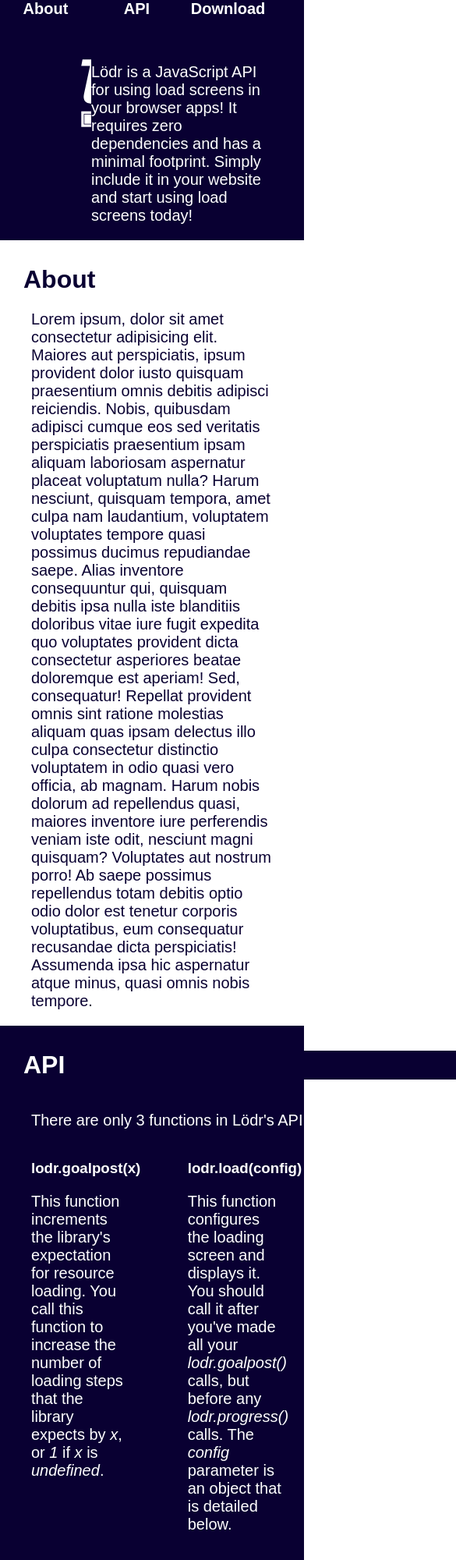
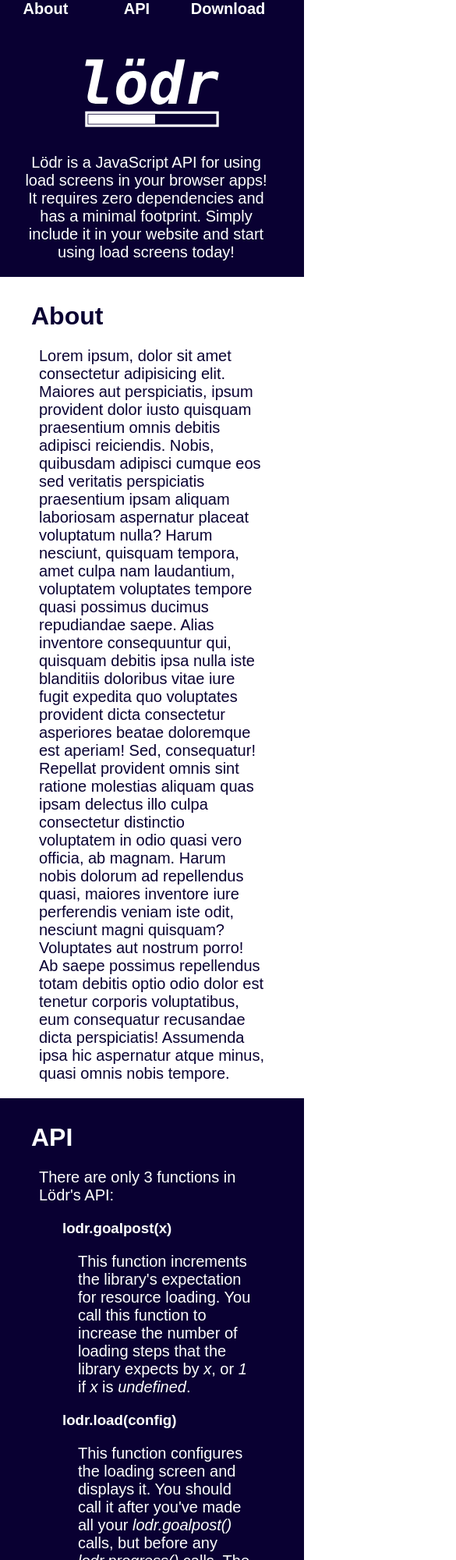
Before and after one commit to lugocorp/lodr, a plain HTML site: page index.html in a window 390 px wide. Shown: the top 2000 px of the page at 78% size, 585 px wide, since content can reach past the window. Drawn offline with Linux system fonts and the light colour scheme.

Commit message:
Media Queries Updated

```diff
--- a/css/style.css
+++ b/css/style.css
@@ -56,6 +56,23 @@
   color: var(--white);
 }
 
+@media only screen and (max-width: 750px) {
+  .navigation > .left-side,
+  .navigation > .right-side {
+    text-align: center;
+  }
+  .navigation {
+    grid-template-columns: 100%;
+  }
+  .navigation .left-side img {
+    text-align: center;
+    padding-right: 90px;
+  }
+  .navigation .right-side p {
+    padding-left: 25px;
+  }
+}
+
 /* ABOUT SECTION  */
 
 .about {
@@ -73,6 +90,13 @@
   font-size: 20px;
   padding-left: 40px;
   padding-right: 40px;
+}
+
+@media only screen and (max-width: 750px) {
+  .about {
+    padding-right: 10px;
+    padding-left: 10px;
+  }
 }
 
 /* API SECTION  */
@@ -99,7 +123,7 @@
 
 .api-data {
   display: grid;
-  grid-template-columns: 30% 30% 30%;
+  grid-template-columns: 29% 29% 29%;
 }
 
 .api-data .data p {
@@ -112,7 +136,7 @@
 
 .api-data .data h3 {
   color: var(--white);
-  padding-left: 40px;
+  padding-left: 60px;
   padding-right: 40px;
 }
 
@@ -127,6 +151,23 @@
   font-size: 20px;
   padding-left: 40px;
   padding-right: 40px;
+}
+
+.api-data .data .data-head {
+  padding-left: 80px;
+}
+
+@media only screen and (max-width: 750px) {
+  .api {
+    padding-right: 10px;
+    padding-left: 10px;
+    display: block;
+  }
+  .api-data {
+    padding-right: 10px;
+    padding-left: 10px;
+    display: block;
+  }
 }
 
 /* DOWNLOAD SECTION  */
@@ -158,6 +199,18 @@
   text-align: center;
 }
 
+@media only screen and (max-width: 750px) {
+  .download-source {
+    display: block;
+  }
+  .download-source .download-info .download-img {
+    text-align: center;
+  }
+  .download-source .download-info img {
+    text-align: center;
+  }
+}
+
 /* Footer */
 .footer {
   background-color: var(--dark-blue);
--- a/index.html
+++ b/index.html
@@ -61,14 +61,14 @@
       <div class="api-data">
         <div class="data">
           <h3>lodr.goalpost(x)</h3>
-          <p>
+          <p class="data-head">
             This function increments the library's expectation for resource loading.
             You call this function to increase the number of loading steps that the library expects by <i>x</i>, or <i>1</i> if <i>x</i> is <i>undefined</i>.
           </p>
         </div>
         <div class="data">
           <h3>lodr.load(config)</h3>
-          <p>
+          <p  class="data-head">
             This function configures the loading screen and displays it.
             You should call it after you've made all your <i>lodr.goalpost()</i> calls, but before any <i>lodr.progress()</i> calls.
             The <i>config</i> parameter is an object that is detailed below.
@@ -76,7 +76,7 @@
         </div>
         <div class="data">
           <h3>lodr.progress(x)</h3>
-          <p>
+          <p  class="data-head">
             This function increments the number of loaded resources in the library.
             You call it to tell the load screen how far along your progress is.
             The number of loaded steps gets incremented by <i>x</i>, or <i>1</i> if <i>x</i> is <i>undefined</i>.
```
Also changed, not shown: README.md.
